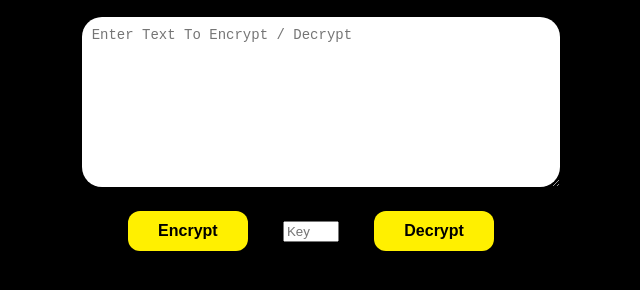
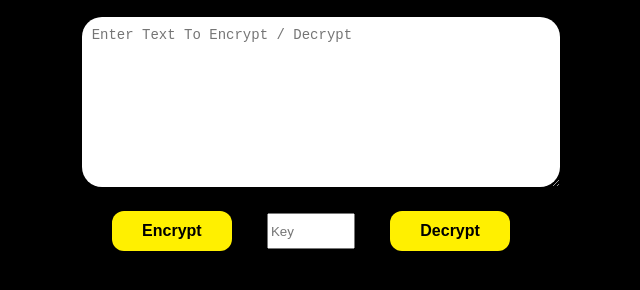
Before and after one commit to shubhamsaini17/Caesar-Cipher-Project, a plain HTML site: page index.html in a window 1280 px wide. Shown: the part 322-612 px from the top of the page, without its empty margins (329-969 px from the left). Drawn offline with Linux system fonts and the light colour scheme; a web font is replaced by a local one.

Commit message:
style.css

```diff
--- a/style.css
+++ b/style.css
@@ -18,6 +18,10 @@ h1 {
     font-weight: bold;
     letter-spacing: 5px;
     margin-bottom: 20px;
+}
+#key{
+  width: 80px;
+  height: 30px;
 }
 textarea {
     background-color: #ffffff;
```
